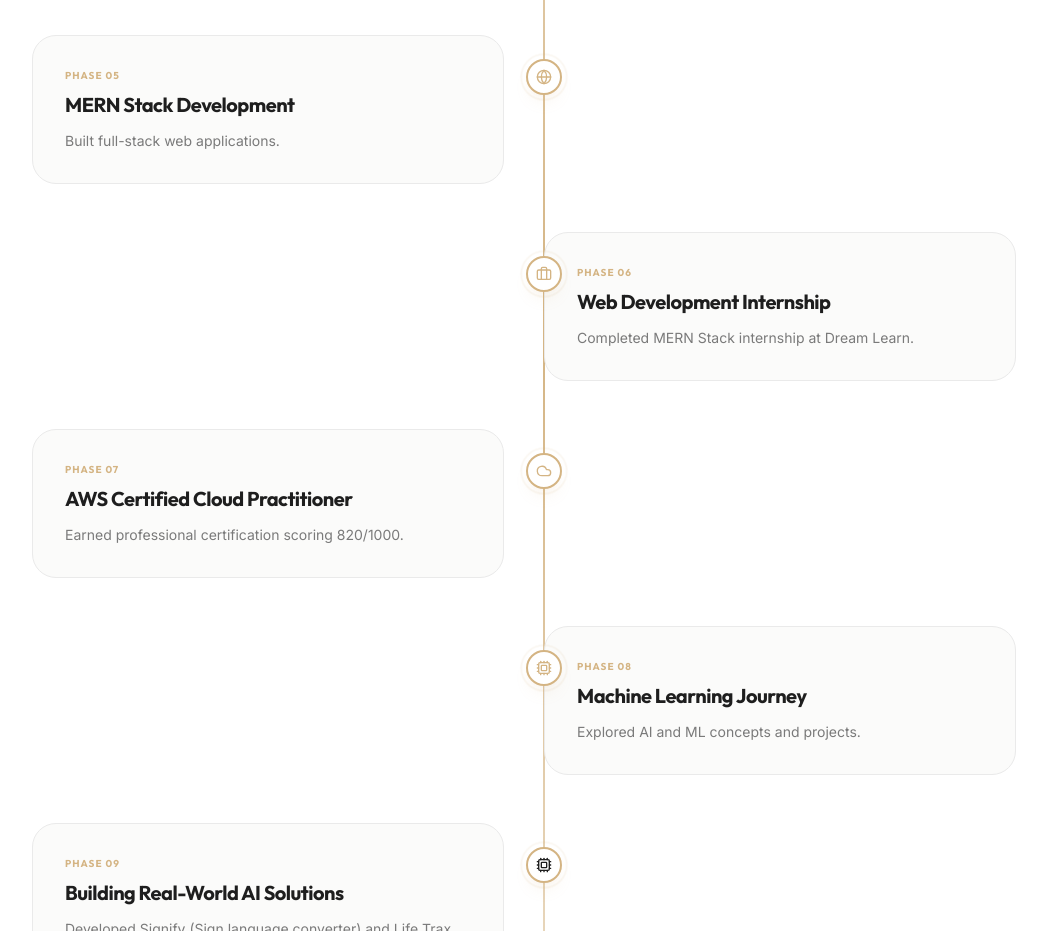
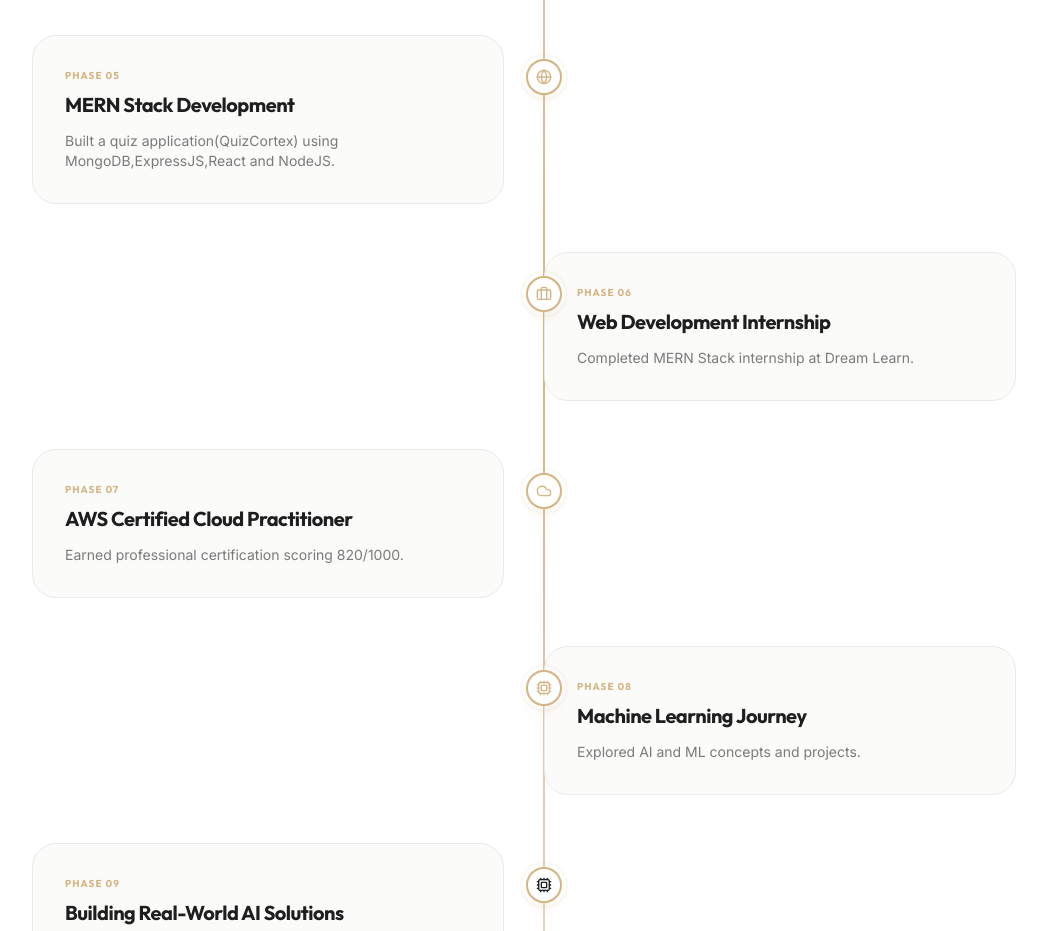
Before and after one commit to deepikadevaraj421/deeps-portfolio, a React (Vite) app: page / in a window 1280 px wide. Shown: the part 5900-6831 px from the top of the page, without its empty margins (96-1143 px from the left). Built offline with nearby package versions, Linux system fonts and the light colour scheme.

Commit message:
Update AWS certification score to 967

```diff
--- a/src/components/EngineeringEvolution.tsx
+++ b/src/components/EngineeringEvolution.tsx
@@ -37,7 +37,7 @@ export default function EngineeringEvolution() {
     {
       phase: 'Phase 05',
       title: 'MERN Stack Development',
-      desc: 'Built full-stack web applications.',
+      desc: 'Built a quiz application(QuizCortex) using MongoDB,ExpressJS,React and NodeJS.',
       icon: <Globe className="w-4 h-4 text-gold" />
     },
     {
```
